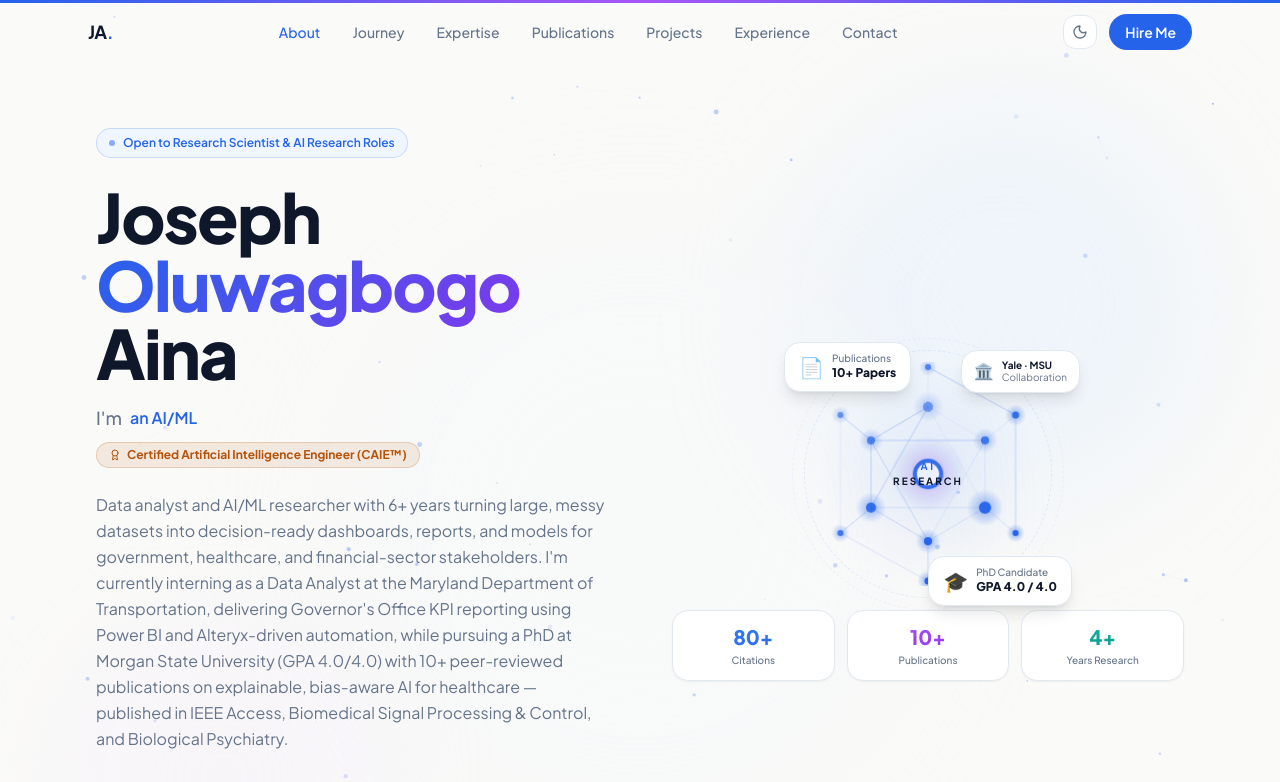
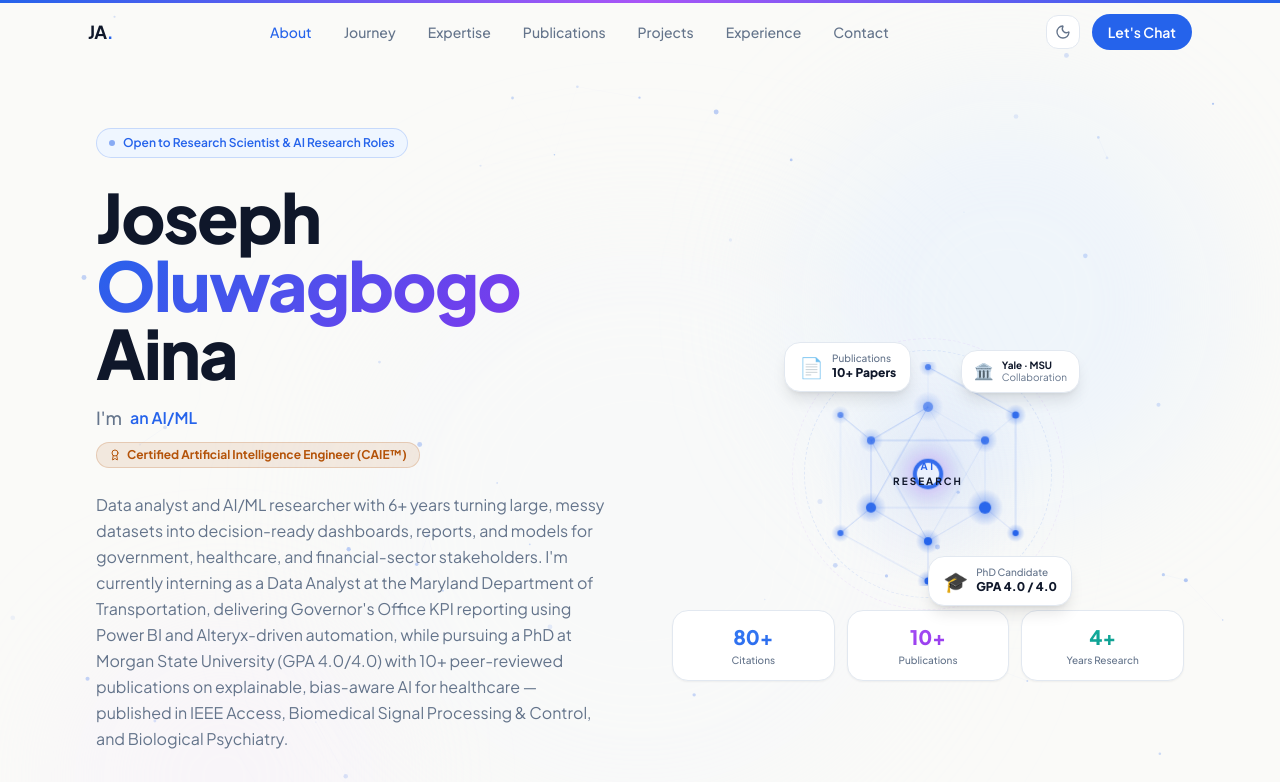
Before and after one commit to Oluwagbogo/portfolio, a React (Vite) app: page / in a window 1280 px wide. Shown: the top 782 px of the page. Built offline with nearby package versions, Linux system fonts and the light colour scheme.

Commit message:
Update Navbar.tsx

```diff
--- a/src/components/Navbar.tsx
+++ b/src/components/Navbar.tsx
@@ -90,7 +90,7 @@ export default function Navbar() {
               href={`mailto:${personal.email}`}
               className="inline-flex items-center gap-2 bg-accent text-white text-sm font-semibold px-4 py-2 rounded-full hover:bg-accent-dark transition-colors"
             >
-              Hire Me
+              Let's Chat
             </a>
           </div>
 
@@ -140,7 +140,7 @@ export default function Navbar() {
                   href={`mailto:${personal.email}`}
                   className="block text-center bg-accent text-white text-sm font-semibold px-4 py-2.5 rounded-full hover:bg-accent-dark transition-colors"
                 >
-                  Hire Me
+                  Let's Chat
                 </a>
               </li>
             </ul>
```
